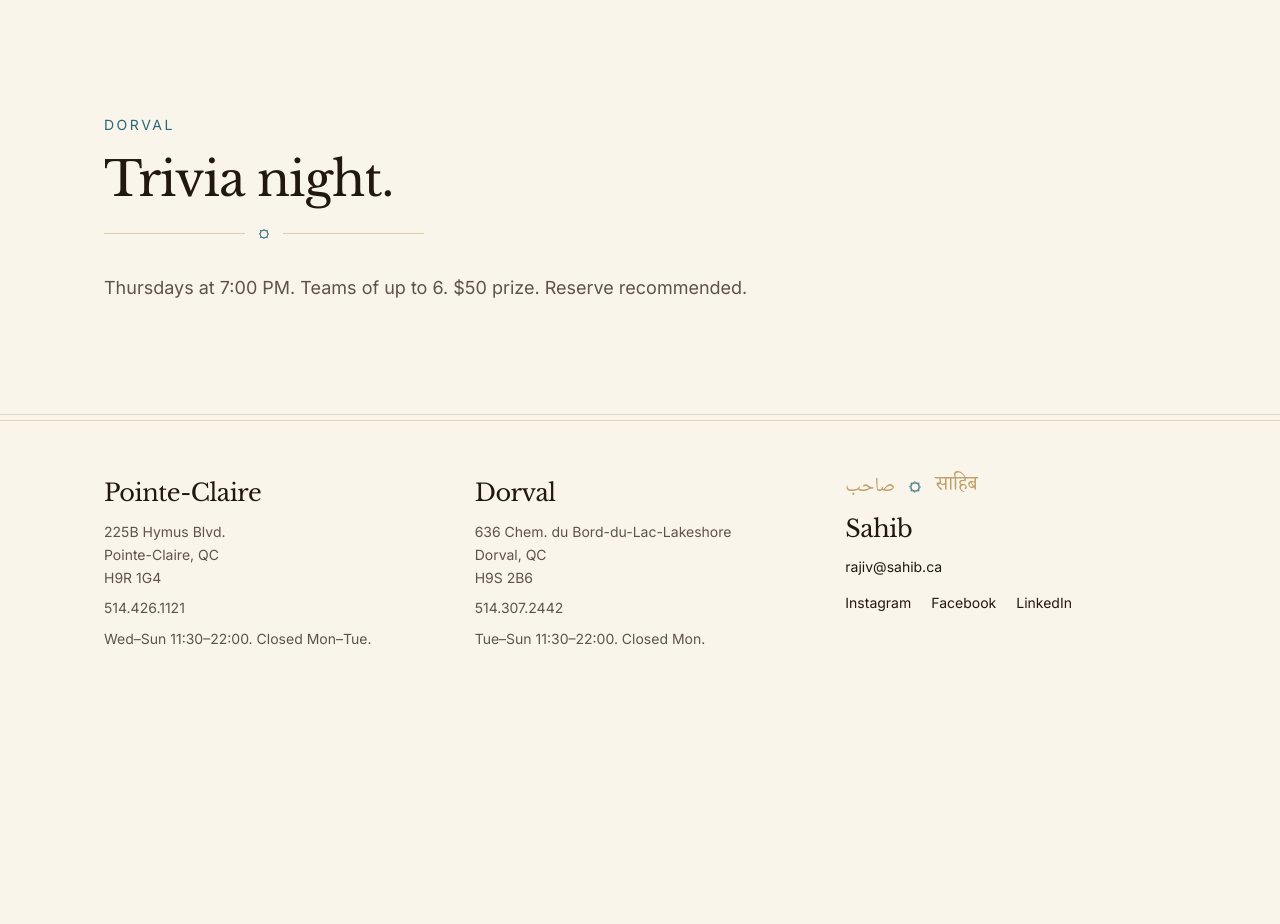
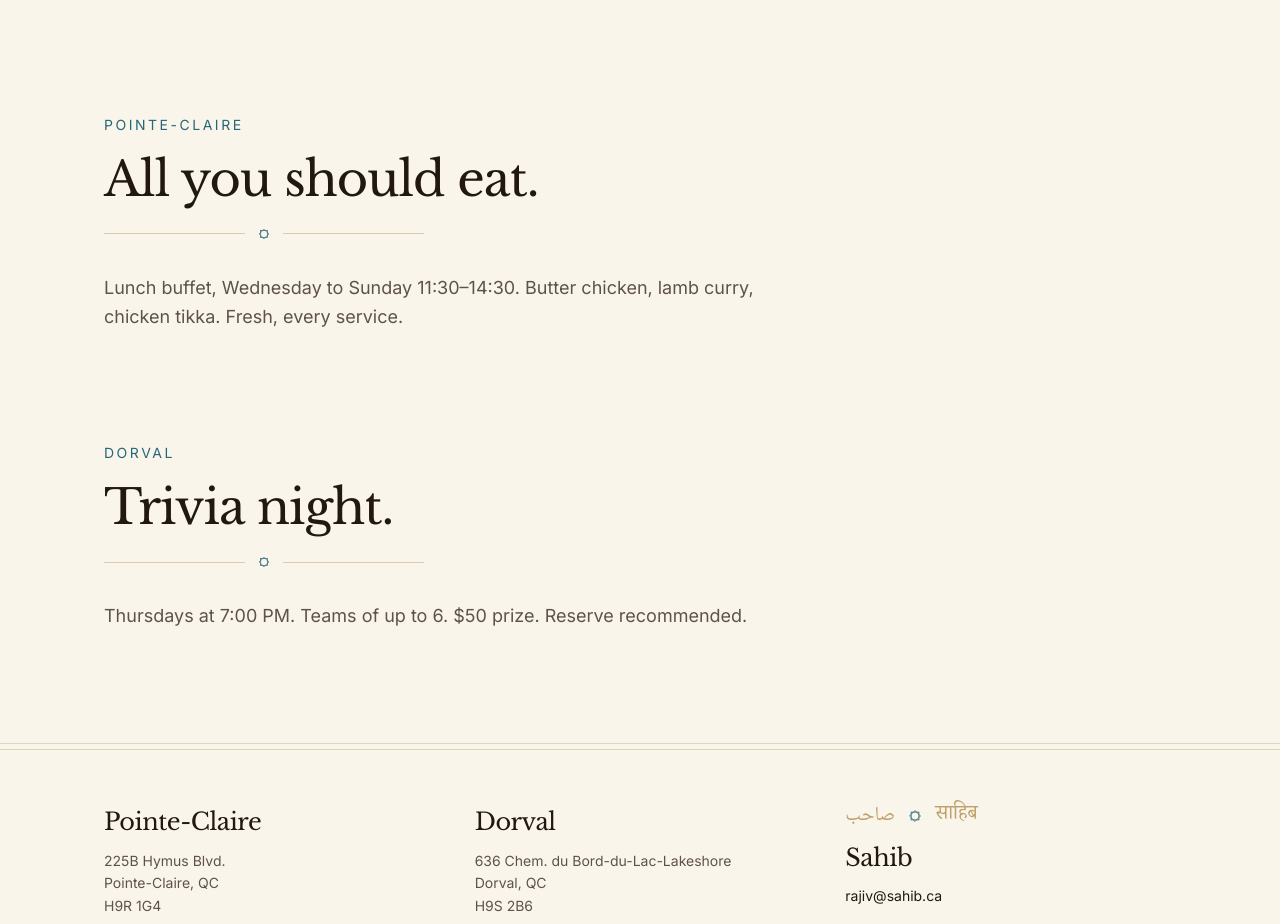
Before and after one commit to brandonlacoste9-tech/sahib, a Next.js app: page /en in a window 1280 px wide. Shown: the part 1407-2331 px from the top of the page. Before the commit the page ends 2114 px from the top, so only its background shows below. Built offline with nearby package versions, Linux system fonts and the light colour scheme.

Commit message:
feat: give the Pointe-Claire lunch buffet its own home chapter

```diff
--- a/messages/en.json
+++ b/messages/en.json
@@ -20,6 +20,9 @@
     "title": "Indian restaurant and pub.",
     "lead": "Two rooms. Cooking from the tandoor. A proper bar.",
     "buffet": "Buffet lunch, Pointe-Claire only, Wednesday to Sunday 11:30–14:30.",
+    "buffetKicker": "Pointe-Claire",
+    "buffetTitle": "All you should eat.",
+    "buffetBody": "Lunch buffet, Wednesday to Sunday 11:30–14:30. Butter chicken, lamb curry, chicken tikka. Fresh, every service.",
     "houseKicker": "Independent",
     "houseTitle": "Since 2003.",
     "house": "Tandoor, balti pot, and a British-style Indian pub in both rooms — Taj Mahal and Cobra on tap. West Islanders voted our samosa the best.",
--- a/messages/fr.json
+++ b/messages/fr.json
@@ -20,6 +20,9 @@
     "title": "Restaurant indien et pub.",
     "lead": "Deux salles. Le tandoor. Un vrai bar.",
     "buffet": "Buffet du midi, Pointe-Claire seulement, mercredi au dimanche 11 h 30–14 h 30.",
+    "buffetKicker": "Pointe-Claire",
+    "buffetTitle": "All you should eat.",
+    "buffetBody": "Buffet du midi, mercredi au dimanche 11 h 30–14 h 30. Butter chicken, curry d'agneau, chicken tikka. Préparé à neuf, à chaque service.",
     "houseKicker": "Indépendant",
     "houseTitle": "Depuis 2003.",
     "house": "Tandoor, balti, et un pub indien à l'anglaise dans les deux salles — Taj Mahal et Cobra à la pression. Les West Islanders ont voté notre samosa le meilleur.",
--- a/messages/hi.json
+++ b/messages/hi.json
@@ -20,6 +20,9 @@
     "title": "भारतीय रेस्तराँ और पब।",
     "lead": "दो कमरे। तंदूर से खाना। असली बार।",
     "buffet": "बफ़ेट लंच, केवल प्वाइंट-क्लेयर, बुध से रवि 11:30–14:30।",
+    "buffetKicker": "प्वाइंट-क्लेयर",
+    "buffetTitle": "All you should eat.",
+    "buffetBody": "बफ़ेट लंच, बुध से रवि 11:30–14:30। बटर चिकन, भेड़ करी, चिकन टिक्का। हर सेवा ताज़ा।",
     "houseKicker": "स्वतंत्र",
     "houseTitle": "2003 से।",
     "house": "तंदूर, बाल्टी पॉट, और दोनों कमरों में ब्रिटिश-शैली का भारतीय पब — टैप पर ताज महल और कोबरा। वेस्ट आइलैंड वालों ने हमारे समोसे को सर्वश्रेष्ठ चुना।",
--- a/src/app/[locale]/page.tsx
+++ b/src/app/[locale]/page.tsx
@@ -92,6 +92,18 @@
       </section>
       <section className="mx-auto max-w-[1120px] px-6 pb-20 md:pb-28">
         <p className="text-sm tracking-[0.18em] text-teal uppercase">
+          {t('buffetKicker')}
+        </p>
+        <h2 className="mt-5 text-4xl text-ink md:text-5xl">{t('buffetTitle')}</h2>
+        <div className="mt-6">
+          <SectionRule />
+        </div>
+        <p className="mt-8 max-w-2xl text-lg leading-relaxed text-muted">
+          {t('buffetBody')}
+        </p>
+      </section>
+      <section className="mx-auto max-w-[1120px] px-6 pb-20 md:pb-28">
+        <p className="text-sm tracking-[0.18em] text-teal uppercase">
           {t('triviaKicker')}
         </p>
         <h2 className="mt-5 text-4xl text-ink md:text-5xl">{t('triviaTitle')}</h2>
```
